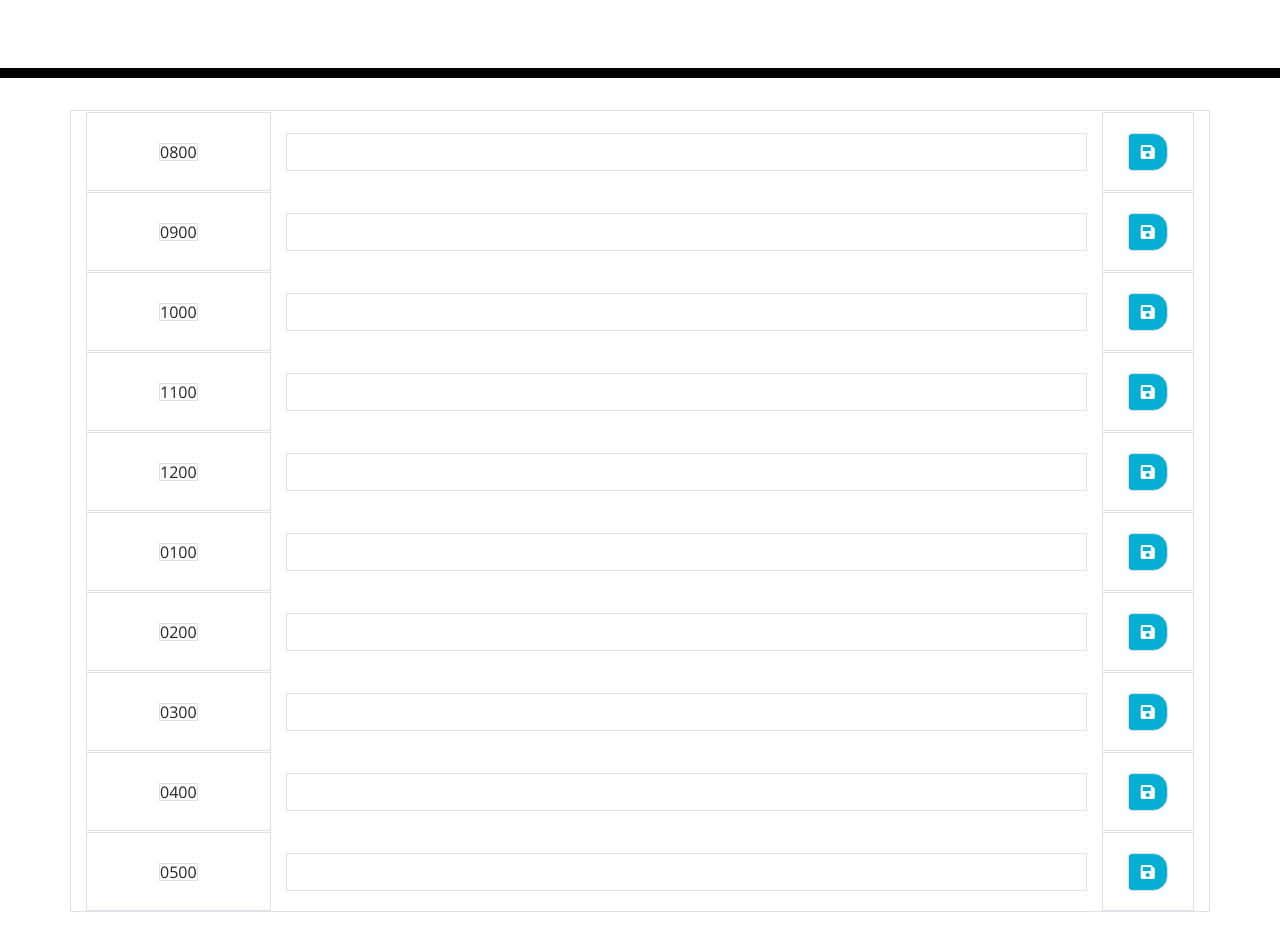
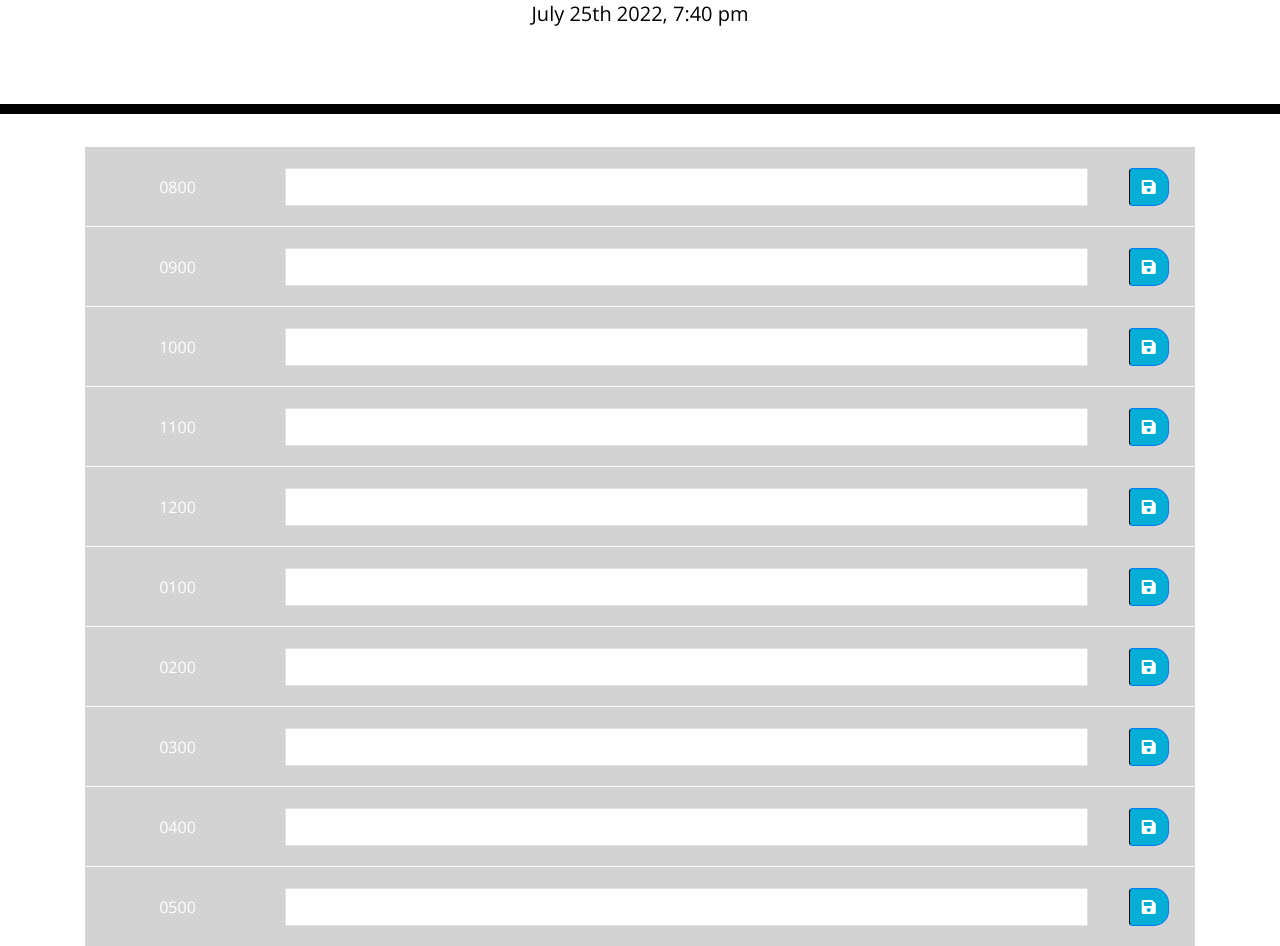
Before and after one commit to treavorwills/work-day-scheduler, a plain HTML site: page index.html in a window 1280 px wide. Shown: the part 190-1136 px from the top of the page. Before the commit the page ends 1102 px from the top, so only its background shows below. Drawn offline with nearby package versions, Linux system fonts and the light colour scheme.

Commit message:
use moment to compare each time row to the current time and change color accordingly.

```diff
--- a/assets/script.js
+++ b/assets/script.js
@@ -9,8 +9,6 @@ $('#text-for-btn03').val(localStorage.getItem('btn03Text'));
 $('#text-for-btn04').val(localStorage.getItem('btn04Text'));
 $('#text-for-btn05').val(localStorage.getItem('btn05Text'));
 
-
-
 $('.saveBtn').on('click', function(event){
     // for testing/setting up
     // console.log(idOfTextToSave);
@@ -20,4 +18,43 @@ $('.saveBtn').on('click', function(event){
     var idOfTextToSave = '#text-for-'+this.id;
     var localStorageVariable = this.id + 'Text';
     localStorage.setItem(localStorageVariable, $(idOfTextToSave).val());
-})
+});
+
+console.log("children: " + JSON.stringify($('#whole-workday').children().attr('id')));
+
+console.log(parseInt($('#whole-workday').children().attr('id')));
+
+console.log($('whole-workday'));
+
+function timeBlockState() {
+    var now = moment().hours();
+    $('.row').each(function() {
+        var hour = parseInt($(this).attr('id').slice(-2));
+        console.log(hour);
+        var timeBlock = parseInt($(this).attr('id').split('-'));
+        if(hour < now){
+            $(this).addClass('past');
+            $(this).removeClass('present');
+            $(this).removeClass('future');
+        }
+        else if (hour === now) {
+            $(this).addClass('present');
+            $(this).removeClass('past');
+            $(this).removeClass('future');
+        }
+        else if (hour > now){
+            $(this).removeClass('present');
+            $(this).removeClass('past');
+            $(this).addClass('future');
+        }
+    });
+}
+
+timeBlockState();
+var interval = setInterval(timeBlockState, 15000);
+
+function currentDay(){
+$('#currentDay').text(moment().format('MMMM Do YYYY, h:mm a'));
+};
+
+var currentDayInterval = setInterval(currentDay, 1000);
--- a/assets/style.css
+++ b/assets/style.css
@@ -52,6 +52,11 @@ textarea {
   color: white;
 }
 
+.present div p {
+  font-weight: bold;
+  font-size: larger;
+}
+
 .future {
   background-color: #77dd77;
   color: white;
@@ -69,3 +74,7 @@ textarea {
   font-size: 20px;
   transition: all 0.3s ease-in-out;
 }
+
+textarea {
+  background-color: #ffffff;
+}
--- a/index.html
+++ b/index.html
@@ -28,126 +28,126 @@
       <p class="lead">A simple calendar app for scheduling your work day</p>
       <p id="currentDay" class="lead"></p>
     </header>
-    <div class="container mx-auto border">
+    <div class="container mx-auto">
       <!-- Timeblocks go here -->
-      <div class="container mx-auto">
+      <div class="container mx-auto" id="whole-workday">
         <div class="row align-items-center px-auto" id="hr08">
-          <div class="col-1 col-md-2 d-flex justify-content-center align-middle border h-100">
-            <p class="border my-auto align-middle">0800</p>
+          <div class="col-1 col-md-2 d-flex justify-content-center align-middle h-100">
+            <p class="my-auto align-middle">0800</p>
           </div>
           <div class="col-10 col-md-9 d-flex justify-content-center">
             <textarea rows="1" class="w-100 my-auto description border" id="text-for-btn08"></textarea>
           </div>
-          <div class="col-1 col-md-1 border d-flex justify-content-center h-100">
-            <a name="" id="btn08" class="btn btn-primary my-auto border saveBtn" href="#" role="button"><i class="fas fa-save"></i></a>
+          <div class="col-1 col-md-1 d-flex justify-content-center h-100">
+            <a name="" id="btn08" class="btn btn-primary my-auto saveBtn" href="#" role="button"><i class="fas fa-save"></i></a>
           </div>
         </div>
 
         <div class="row align-items-center px-auto" id="hr09">
-          <div class="col-1 col-md-2 d-flex justify-content-center align-middle border h-100">
-            <p class="border my-auto align-middle">0900</p>
+          <div class="col-1 col-md-2 d-flex justify-content-center align-middle h-100">
+            <p class="my-auto align-middle">0900</p>
           </div>
           <div class="col-10 col-md-9 d-flex justify-content-center">
             <textarea rows="1" class="w-100 my-auto description border" id="text-for-btn09"></textarea>
           </div>
-          <div class="col-1 col-md-1 border d-flex justify-content-center h-100">
-            <a name="" id="btn09" class="btn btn-primary my-auto border saveBtn" href="#" role="button"><i class="fas fa-save"></i></a>
+          <div class="col-1 col-md-1 d-flex justify-content-center h-100">
+            <a name="" id="btn09" class="btn btn-primary my-auto saveBtn" href="#" role="button"><i class="fas fa-save"></i></a>
           </div>
         </div>
 
         <div class="row align-items-center px-auto" id="hr10">
-          <div class="col-1 col-md-2 d-flex justify-content-center align-middle border h-100">
-            <p class="border my-auto align-middle">1000</p>
+          <div class="col-1 col-md-2 d-flex justify-content-center align-middle h-100">
+            <p class="my-auto align-middle">1000</p>
           </div>
           <div class="col-10 col-md-9 d-flex justify-content-center">
             <textarea rows="1" class="w-100 my-auto description border" id="text-for-btn10"></textarea>
           </div>
-          <div class="col-1 col-md-1 border d-flex justify-content-center h-100">
-            <a name="" id="btn10" class="btn btn-primary my-auto border saveBtn" href="#" role="button"><i class="fas fa-save"></i></a>
+          <div class="col-1 col-md-1 d-flex justify-content-center h-100">
+            <a name="" id="btn10" class="btn btn-primary my-auto saveBtn" href="#" role="button"><i class="fas fa-save"></i></a>
           </div>
         </div>
 
         <div class="row align-items-center px-auto" id="hr11">
-          <div class="col-1 col-md-2 d-flex justify-content-center align-middle border h-100">
-            <p class="border my-auto align-middle">1100</p>
+          <div class="col-1 col-md-2 d-flex justify-content-center align-middle h-100">
+            <p class="my-auto align-middle">1100</p>
           </div>
           <div class="col-10 col-md-9 d-flex justify-content-center">
             <textarea rows="1" class="w-100 my-auto description border" id="text-for-btn11"></textarea>
           </div>
-          <div class="col-1 col-md-1 border d-flex justify-content-center h-100">
-            <a name="" id="btn11" class="btn btn-primary my-auto border saveBtn" href="#" role="button"><i class="fas fa-save"></i></a>
+          <div class="col-1 col-md-1 d-flex justify-content-center h-100">
+            <a name="" id="btn11" class="btn btn-primary my-auto saveBtn" href="#" role="button"><i class="fas fa-save"></i></a>
           </div>
         </div>
 
         <div class="row align-items-center px-auto" id="hr12">
-          <div class="col-1 col-md-2 d-flex justify-content-center align-middle border h-100">
-            <p class="border my-auto align-middle">1200</p>
+          <div class="col-1 col-md-2 d-flex justify-content-center align-middle h-100">
+            <p class="my-auto align-middle">1200</p>
           </div>
           <div class="col-10 col-md-9 d-flex justify-content-center">
             <textarea rows="1" class="w-100 my-auto description border" id="text-for-btn12"></textarea>
           </div>
-          <div class="col-1 col-md-1 border d-flex justify-content-center h-100">
-            <a name="" id="btn12" class="btn btn-primary my-auto border saveBtn" href="#" role="button"><i class="fas fa-save"></i></a>
+          <div class="col-1 col-md-1 d-flex justify-content-center h-100">
+            <a name="" id="btn12" class="btn btn-primary my-auto saveBtn" href="#" role="button"><i class="fas fa-save"></i></a>
           </div>
         </div>
 
-        <div class="row align-items-center px-auto" id="hr01">
-          <div class="col-1 col-md-2 d-flex justify-content-center align-middle border h-100">
-            <p class="border my-auto align-middle">0100</p>
+        <div class="row align-items-center px-auto" id="hr13">
+          <div class="col-1 col-md-2 d-flex justify-content-center align-middle h-100">
+            <p class="my-auto align-middle">0100</p>
           </div>
           <div class="col-10 col-md-9 d-flex justify-content-center">
             <textarea rows="1" class="w-100 my-auto description border" id="text-for-btn01"></textarea>
           </div>
-          <div class="col-1 col-md-1 border d-flex justify-content-center h-100">
-            <a name="" id="btn01" class="btn btn-primary my-auto border saveBtn" href="#" role="button"><i class="fas fa-save"></i></a>
+          <div class="col-1 col-md-1 d-flex justify-content-center h-100">
+            <a name="" id="btn01" class="btn btn-primary my-auto saveBtn" href="#" role="button"><i class="fas fa-save"></i></a>
           </div>
         </div>
 
-        <div class="row align-items-center px-auto" id="hr02">
-          <div class="col-1 col-md-2 d-flex justify-content-center align-middle border h-100">
-            <p class="border my-auto align-middle">0200</p>
+        <div class="row align-items-center px-auto" id="hr14">
+          <div class="col-1 col-md-2 d-flex justify-content-center align-middle h-100">
+            <p class="my-auto align-middle">0200</p>
           </div>
           <div class="col-10 col-md-9 d-flex justify-content-center">
             <textarea rows="1" class="w-100 my-auto description border" id="text-for-btn02"></textarea>
           </div>
-          <div class="col-1 col-md-1 border d-flex justify-content-center h-100">
-            <a name="" id="btn02" class="btn btn-primary my-auto border saveBtn" href="#" role="button"><i class="fas fa-save"></i></a>
+          <div class="col-1 col-md-1 d-flex justify-content-center h-100">
+            <a name="" id="btn02" class="btn btn-primary my-auto saveBtn" href="#" role="button"><i class="fas fa-save"></i></a>
           </div>
         </div>
 
-        <div class="row align-items-center px-auto" id="hr03">
-          <div class="col-1 col-md-2 d-flex justify-content-center align-middle border h-100">
-            <p class="border my-auto align-middle">0300</p>
+        <div class="row align-items-center px-auto" id="hr15">
+          <div class="col-1 col-md-2 d-flex justify-content-center align-middle h-100">
+            <p class="my-auto align-middle">0300</p>
           </div>
           <div class="col-10 col-md-9 d-flex justify-content-center">
             <textarea rows="1" class="w-100 my-auto description border" id="text-for-btn03"></textarea>
           </div>
-          <div class="col-1 col-md-1 border d-flex justify-content-center h-100">
-            <a name="" id="btn03" class="btn btn-primary my-auto border saveBtn" href="#" role="button"><i class="fas fa-save"></i></a>
+          <div class="col-1 col-md-1 d-flex justify-content-center h-100">
+            <a name="" id="btn03" class="btn btn-primary my-auto saveBtn" href="#" role="button"><i class="fas fa-save"></i></a>
           </div>
         </div>
 
-        <div class="row align-items-center px-auto" id="hr04">
-          <div class="col-1 col-md-2 d-flex justify-content-center align-middle border h-100">
-            <p class="border my-auto align-middle">0400</p>
+        <div class="row align-items-center px-auto" id="hr16">
+          <div class="col-1 col-md-2 d-flex justify-content-center align-middle h-100">
+            <p class="my-auto align-middle">0400</p>
           </div>
           <div class="col-10 col-md-9 d-flex justify-content-center">
             <textarea rows="1" class="w-100 my-auto description border" id="text-for-btn04"></textarea>
           </div>
-          <div class="col-1 col-md-1 border d-flex justify-content-center h-100">
-            <a name="" id="btn04" class="btn btn-primary my-auto border saveBtn" href="#" role="button"><i class="fas fa-save"></i></a>
+          <div class="col-1 col-md-1 d-flex justify-content-center h-100">
+            <a name="" id="btn04" class="btn btn-primary my-auto saveBtn" href="#" role="button"><i class="fas fa-save"></i></a>
           </div>
         </div>
 
-        <div class="row align-items-center px-auto" id="hr05">
-          <div class="col-1 col-md-2 d-flex justify-content-center align-middle border h-100">
-            <p class="border my-auto align-middle">0500</p>
+        <div class="row align-items-center px-auto" id="hr17">
+          <div class="col-1 col-md-2 d-flex justify-content-center align-middle h-100">
+            <p class="my-auto align-middle">0500</p>
           </div>
           <div class="col-10 col-md-9 d-flex justify-content-center">
             <textarea rows="1" class="w-100 my-auto description border" id="text-for-btn05"></textarea>
           </div>
-          <div class="col-1 col-md-1 border d-flex justify-content-center h-100">
-            <a name="" id="btn05" class="btn btn-primary my-auto border saveBtn" href="#" role="button"><i class="fas fa-save"></i></a>
+          <div class="col-1 col-md-1 d-flex justify-content-center h-100">
+            <a name="" id="btn05" class="btn btn-primary my-auto saveBtn" href="#" role="button"><i class="fas fa-save"></i></a>
           </div>
         </div>
 
```
